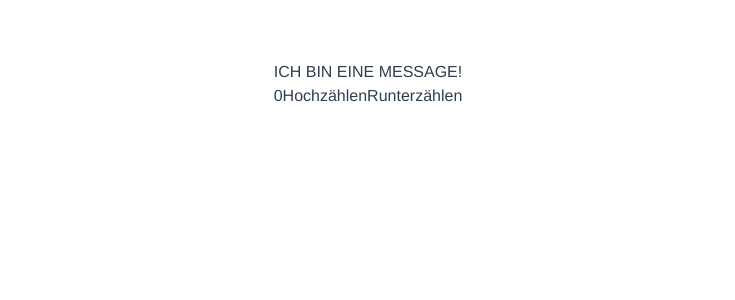
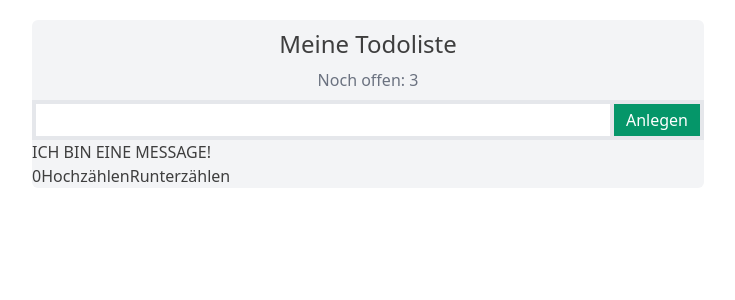
Before and after one commit to behrens-de/vue-todolist, a Vue app: page / in a window 1280 px wide. Shown: the top 300 px of the page, without its empty margins (272-1007 px from the left). Built offline with nearby package versions, Linux system fonts and the light colour scheme.

Commit message:
updated: App Component

```diff
--- a/src/App.vue
+++ b/src/App.vue
@@ -1,25 +1,59 @@
 <template>
-  <Todo message="Hallo"/>
+  <div class="bg-gray-100 text-dark max-w-2xl rounded-md mx-5 md:mx-auto my-5">
+    <h1 class="py-2 text-2xl text-center">Meine Todoliste</h1>
+    <h2 class="pb-2 text-1xl text-gray-500 text-center">
+      Noch offen: {{ todos.length }}
+    </h2>
+    <div class="w-full bg-gray-200 flex justify-center p-1">
+      <input type="text" class="grow w-full px-3 mr-1" />
+      <button @click="demo" class="bg-green-600 text-white py-1 px-3">
+        Anlegen
+      </button>
+    </div>
+    <Todo message="Hallo" />
+  </div>
 </template>
 
 <script>
-import Todo from './components/Todo.vue'
-
+import Todo from "./components/Todo.vue";
 export default {
-  name: 'App',
+  name: "App",
   components: {
-    Todo
-  }
-}
+    Todo,
+  },
+  data() {
+    return {
+      todos: [
+        {
+          label: "Was machen",
+          done: 0,
+        },
+        {
+          label: "Etwas lachen",
+          done: 0,
+        },
+        {
+          label: "Lass krachen",
+          done: 0,
+        },
+      ],
+    };
+  },
+  methods: {
+    demo() {
+      alert(this.input);
+    },
+  },
+};
 </script>
 
-<style>
-#app {
-  font-family: Avenir, Helvetica, Arial, sans-serif;
-  -webkit-font-smoothing: antialiased;
-  -moz-osx-font-smoothing: grayscale;
-  text-align: center;
-  color: #2c3e50;
-  margin-top: 60px;
+<!--/CSS-->
+<style scoped>
+* {
+  color: #3e3e3e;
+}
+
+input {
+  outline: none;
 }
 </style>
```
